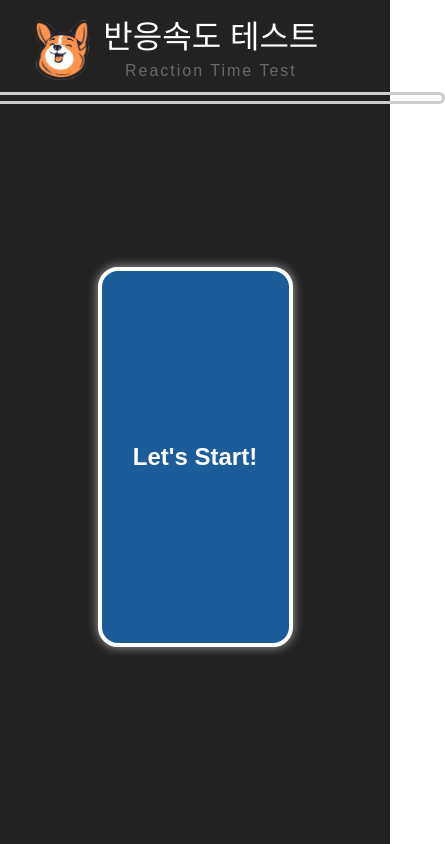
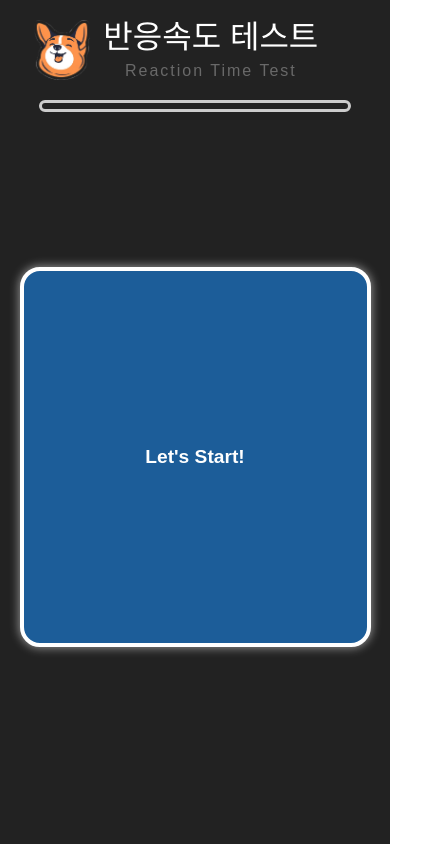
Before and after one commit to wold21/Tazo-MultiLab, a React (Vite) app: page / in a window 390 px wide. Shown: the whole page, 445 px wide, since content can reach past the window. Built offline with nearby package versions, Linux system fonts and the light colour scheme; a web font is replaced by a local one.

Commit message:
updated: 반응형 css추가

```diff
--- a/src/component/speedChecker/speedChecker.tsx
+++ b/src/component/speedChecker/speedChecker.tsx
@@ -23,6 +23,10 @@ const Stage = styled.div<{ $bgColor: string }>`
     &:hover {
         scale: 1.01;
     }
+    @media (max-width: 600px) {
+        width: 90vw;
+        height: 45vh;
+    }
 `;
 const Caption = styled.span`
     font-size: 1.5rem;
@@ -31,20 +35,24 @@ const Caption = styled.span`
     color: white;
     z-index: 5;
     user-select: none;
+    @media (max-width: 600px) {
+        font-size: 1.2rem;
+    }
 `;
 const LodingBox = styled.div`
     position: absolute;
     height: 12px;
-    width: 500px;
-    top: 92px;
+    width: 80%;
+    max-width: 500px;
+    top: 100px;
     border: 3px solid #ccc;
     border-radius: 10px;
     transition: width 0.5s ease-in-out;
 `;
-const Loading = styled.div<{ $width: number }>`
+const Loading = styled.div<{ $width: number; $totalSteps: number }>`
     position: absolute;
     height: 100%;
-    width: ${(props) => props.$width}00px;
+    width: ${(props) => (props.$width / props.$totalSteps) * 100}%;
     background-color: #61b3ff;
     border-radius: 10px;
     transition: width 0.4s ease-in-out;
@@ -52,19 +60,32 @@ const Loading = styled.div<{ $width: number }>`
 const History = styled.div`
     position: absolute;
     height: 50px;
-    width: 500px;
-    top: 100px;
+    width: 80%;
+    max-width: 500px;
+    top: 110px;
     display: flex;
     align-items: center;
     justify-content: flex-start;
 `;
-const HistoryItem = styled.span`
-    width: 100px;
+const HistoryItem = styled.span<{ $width: number; $totalSteps: number }>`
+    width: ${(props) => (props.$width / props.$totalSteps) * 100}%;
     text-align: center;
     font-size: 1.2rem;
     font-weight: bold;
     color: white;
     user-select: none;
+    @media (max-width: 600px) {
+        font-size: 0.7rem;
+    }
+`;
+const BlockUI = styled.div`
+    position: absolute;
+    top: 0;
+    left: 0;
+    width: 100vw;
+    height: 100vh;
+    z-index: 8;
+    background-color: rgba(0, 0, 0, 0.5);
 `;
 const ResultBox = styled.div`
     position: absolute;
@@ -84,6 +105,9 @@ const ResultBox = styled.div`
 const AverageBox = styled.div`
     color: white;
     font-size: 2rem;
+    @media (max-width: 600px) {
+        font-size: 1.5rem;
+    }
 `;
 const HistoryBox = styled.div`
     display: flex;
@@ -92,6 +116,10 @@ const HistoryBox = styled.div`
     gap: 0 30px;
     color: white;
     font-size: 1.5rem;
+    @media (max-width: 600px) {
+        font-size: 0.8rem;
+        gap: 0 10px;
+    }
 `;
 const RetryBox = styled.div`
     width: 50px;
@@ -179,15 +207,19 @@ const SpeedChecker = () => {
             <Stage onClick={handleReady} $bgColor={bgColor}></Stage>
             {timeArray.length != 0 && !ready ? <Caption>{timeArray[timeArray.length - 1].time}ms</Caption> : ""}
             <LodingBox>
-                <Loading $width={timeArray.length} />
+                <Loading $width={timeArray.length} $totalSteps={5} />
             </LodingBox>
             <History>
                 {timeArray.map((time) => (
-                    <HistoryItem key={time.id}>{time.time}ms</HistoryItem>
+                    <HistoryItem key={time.id} $width={1} $totalSteps={5}>
+                        {time.time}ms
+                    </HistoryItem>
                 ))}
             </History>
             <Average time={average} />
             {isShow ? (
+                <>
+                    <BlockUI />
                     <ResultBox>
                         <AverageBox>평균속도 : {average}ms</AverageBox>
                         <HistoryBox>
@@ -205,6 +237,7 @@ const SpeedChecker = () => {
                             </svg>
                         </RetryBox>
                     </ResultBox>
+                </>
             ) : (
                 ""
             )}
```
Lines whose indentation alone changed are shown as unchanged.
